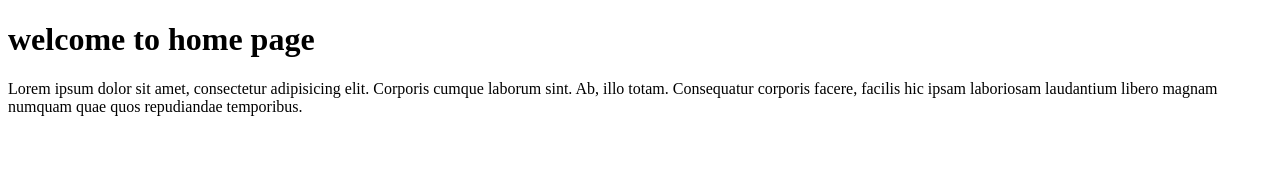
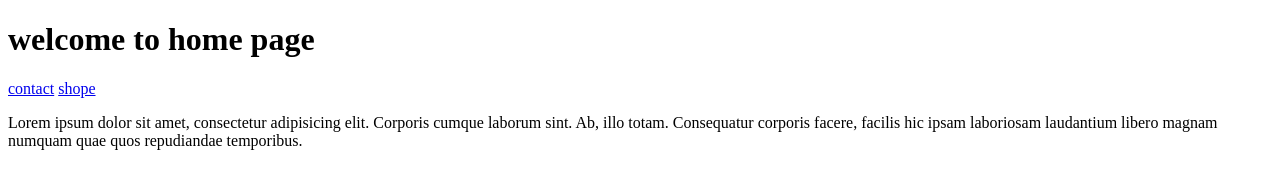
Before and after one commit to Aminataei/project, a plain HTML site: page index.html in a window 1280 px wide. Drawn offline with Linux system fonts and the light colour scheme.

Commit message:
add link to index

```diff
--- a/index.html
+++ b/index.html
@@ -10,6 +10,12 @@
 </head>
 <body>
 <h1>welcome to home page</h1>
+<header>
+    <nav>
+        <a href="contact.html">contact</a>
+        <a href="shope.html">shope</a>
+    </nav>
+</header>
 
 <p>Lorem ipsum dolor sit amet, consectetur adipisicing elit. Corporis cumque laborum sint. Ab, illo totam. Consequatur corporis facere, facilis hic ipsam laboriosam laudantium libero magnam numquam quae quos repudiandae temporibus.</p>
 
```
